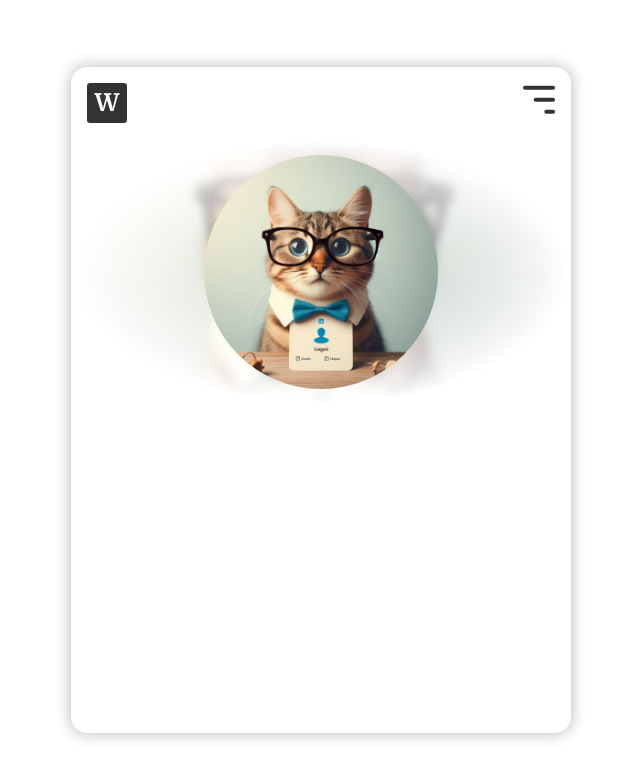
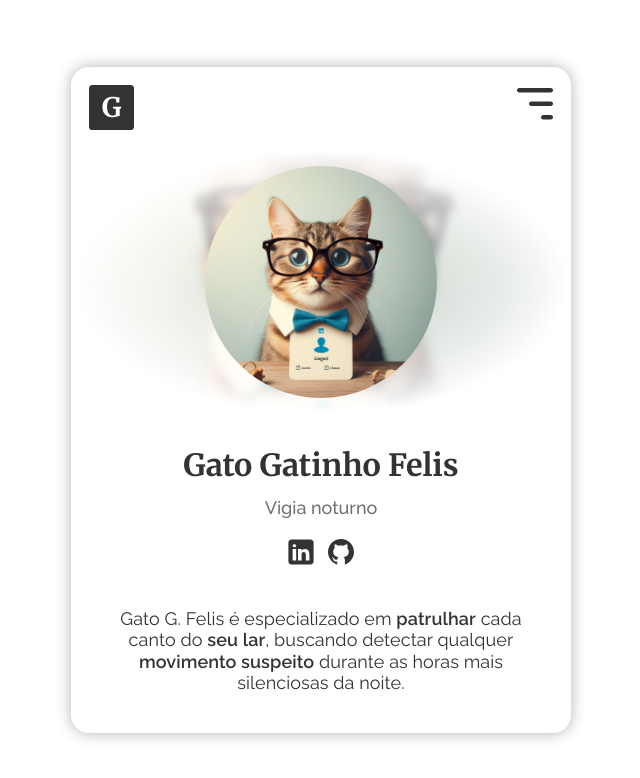
Before and after one commit to wendellduos/web-business-card, a plain HTML site: page index.html in a window 1280 px wide. Shown: the whole page, without its empty margins (319-959 px from the left). Drawn offline with Linux system fonts and the light colour scheme.

Commit message:
added content to card

```diff
--- a/index.html
+++ b/index.html
@@ -10,7 +10,7 @@
     <main>
       <header>
         <div id="initial-wrp" class="center-content">
-          <h2 id="initial" class="title">W</h2>
+          <h2 id="initial" class="title">G</h2>
         </div>
         <button type="button" id="dropdown-btn">
           <img
@@ -31,9 +31,39 @@
         <div id="profile-pic-backdrop"></div>
       </section>
 
-      <section id="main-info"></section>
+      <section id="main-info" class="center-content">
+        <h1 class="title">Gato Gatinho Felis</h1>
+        <h2 id="subtitle">Vigia noturno</h2>
+        <div id="socials" class="center-content">
+          <a href="#linkedin">
+            <img
+              src="./assets/icons/linkedin.svg"
+              alt="icone do linkedin"
+              width="30"
+            />
+          </a>
+          <a
+            href="https://github.com/wendellduos/web-business-card/"
+            target="_blank"
+          >
+            <img
+              src="./assets/icons/github.svg"
+              alt="icone do github"
+              width="32"
+            />
+          </a>
+        </div>
+      </section>
 
-      <section id="add-ons"></section>
+      <section id="description">
+        <p>
+          Gato G. Felis é especializado em
+          <span class="bold">patrulhar</span> cada canto do
+          <span class="bold">seu lar</span>, buscando detectar qualquer
+          <span class="bold">movimento suspeito</span> durante as horas mais
+          silenciosas da noite.
+        </p>
+      </section>
     </main>
     <script src="main.js"></script>
   </body>
--- a/styles.css
+++ b/styles.css
@@ -21,12 +21,14 @@
 
 :root {
   --dark: #333;
+  --dim: #707070;
 }
 
 * {
   margin: 0;
   padding: 0;
   box-sizing: border-box;
+  color: var(--dark);
   font-family: "Raleway", sans-serif;
   font-optical-sizing: auto;
   font-weight: 400;
@@ -34,7 +36,7 @@
 }
 
 html {
-  font-size: 16px;
+  font-size: 18px;
 }
 
 body {
@@ -77,6 +79,7 @@ header {
 #dropdown-btn {
   border: none;
   background-color: transparent;
+  cursor: pointer;
 }
 
 #dropdown-icon {
@@ -122,3 +125,34 @@ section {
   );
   backdrop-filter: blur(5px);
 }
+
+#main-info {
+  flex-direction: column;
+  padding: 1rem 0;
+}
+
+h1 {
+  font-size: 1.7rem;
+  line-height: 3.5rem;
+}
+
+#subtitle {
+  font-size: 1rem;
+  font-weight: 500;
+  color: var(--dim);
+}
+
+#socials {
+  gap: 0.5rem;
+  padding: 1rem 0;
+}
+
+#description {
+  padding: 0 2rem;
+}
+
+#description p {
+  letter-spacing: 0.1px;
+  line-height: 1.2rem;
+  text-align: center;
+}
```
Also changed, not shown: assets/icons/github.svg (added), assets/icons/linkedin.svg (added).
